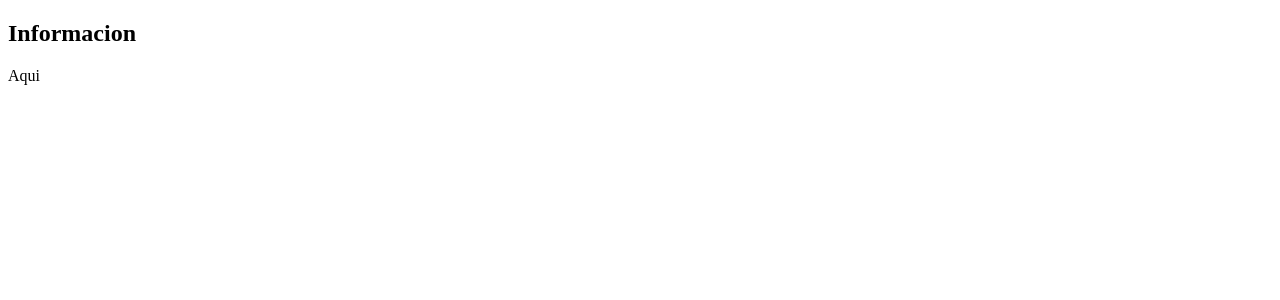
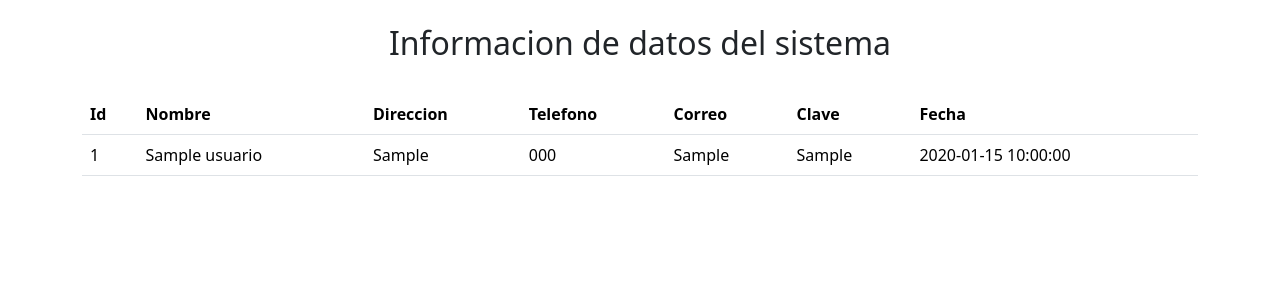
Before and after one commit to BlasRTX/Formulario-en-PHP, a PHP site: page /home.php in a window 1280 px wide. Before the commit the part shown is almost empty. Shown: the top 300 px of the page. Run offline with PHP 8.4, Linux system fonts and the light colour scheme; tables that the repository leaves empty or names only in its code hold one stand-in row (values such as "Sample post").

Commit message:
Home tabla de datos de la base de datos

```diff
--- a/home.php
+++ b/home.php
@@ -3,14 +3,61 @@
 <head>
     <meta charset="UTF-8">
     <meta name="viewport" content="width=device-width, initial-scale=1.0">
-    <title>Tabla</title>
+    <title>Tabla de contenido</title>
+    <link href="https://cdn.jsdelivr.net/npm/bootstrap@5.3.2/dist/css/bootstrap.min.css" rel="stylesheet" integrity="sha384-T3c6CoIi6uLrA9TneNEoa7RxnatzjcDSCmG1MXxSR1GAsXEV/Dwwykc2MPK8M2HN" crossorigin="anonymous">
+</head>
+<body>
+<div class="container">
+  <br>
+<h2 class="text-center">Informacion de datos del sistema</h2>
+<br>
+</div>
+<!--Contenido de la tabla-->
+<div class="container">
+<table class="table">
+  <thead>
+    <tr>
+      <th scope="col">Id</th>
+      <th scope="col">Nombre</th>
+      <th scope="col">Direccion</th>
+      <th scope="col">Telefono</th>
+      <th scope="col">Correo</th>
+      <th scope="col">Clave</th>
+      <th scope="col">Fecha</th>
+    </tr>
+  </thead>
+  <tbody>
+    <!-- Informacion de la base de datos-->
+    <?php
+    /*Require en caso de error, cierra inmetiato*/
+    require("conection.php");
+    /*Acceder a consulta base de datos*/
+    $query = ("SELECT * FROM `usuario`");
+    /*Almacenar consulta para ejecutar*/
+    $result = mysqli_query($conex, $query);
+    /*Leer la informacion y almacenar en los filas definidos en la tabla */
+    while($raw= mysqli_fetch_assoc($result)){
+      ?>
+      <tr>
+      <td scope="row"><?php echo $raw['id']; ?></td>
+      <td scope="row"><?php echo $raw['nombre']; ?></td>
+      <td scope="row"><?php echo $raw['direccion']; ?></td>
+      <td scope="row"><?php echo $raw['telefono']; ?></td>
+      <td scope="row"><?php echo $raw['correo']; ?></td>
+      <td scope="row"><?php echo $raw['clave']; ?></td>
+      <td scope="row"><?php echo $raw['fecha']; ?></td>
+      </tr>
+      <?php
+    }
+      ?>
 
-</head>
 
-<body>
-    <!--Recive-->
-<h2>Informacion</h2>
-        <p>Aqui</p>
+  </tbody>
+</table>
+</div>
+
+
+<script src="https://cdn.jsdelivr.net/npm/bootstrap@5.3.2/dist/js/bootstrap.bundle.min.js" integrity="sha384-C6RzsynM9kWDrMNeT87bh95OGNyZPhcTNXj1NW7RuBCsyN/o0jlpcV8Qyq46cDfL" crossorigin="anonymous"></script>
 
 
 </body>
```
